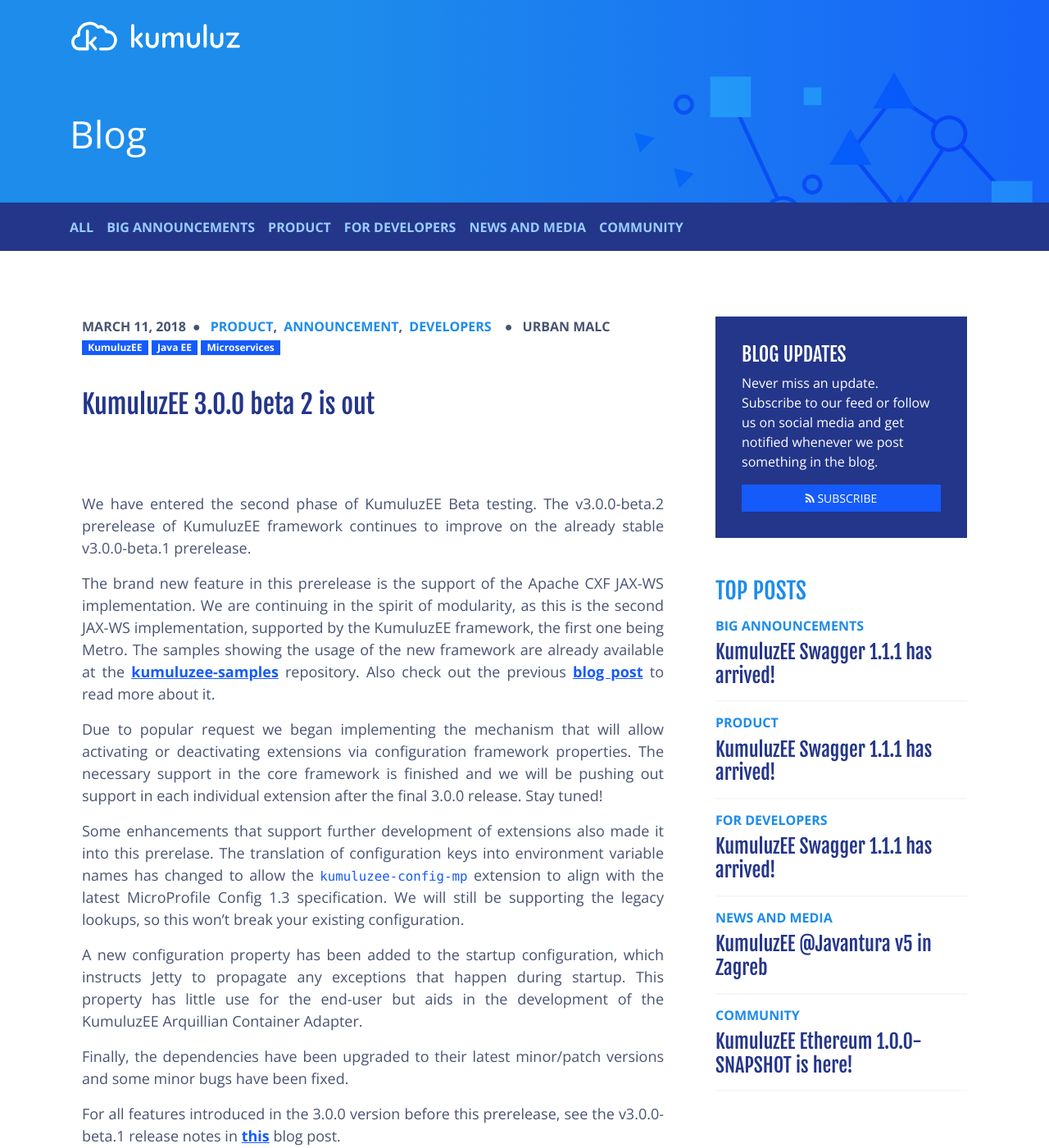
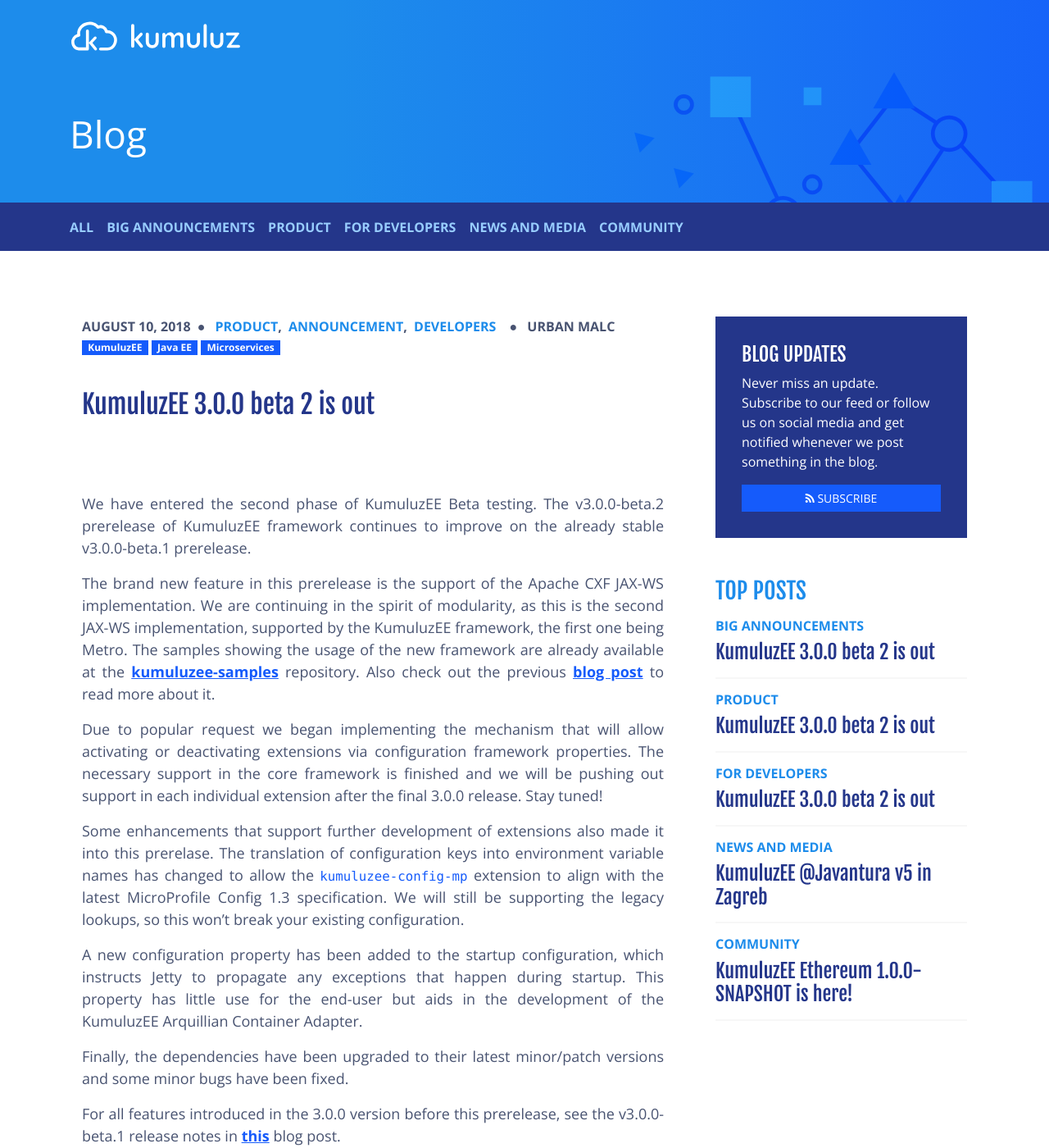
Before and after one commit to kumuluz/blog.sunesis.si, a Jekyll site: the page built from _posts/2018-08-10-kumuluzee-3.0.0-beta.2-release.markdown, in a window 1280 px wide and 1400 px high. Shown: the whole window at 82% size. Built offline with Jekyll 4.4.1, drawn with Linux system fonts in a browser that asks for light colours; some of the changed text lies outside the part shown.

Commit message:
Fixed date

```diff
--- a/_posts/2018-08-10-kumuluzee-3.0.0-beta.2-release.markdown
+++ b/_posts/2018-08-10-kumuluzee-3.0.0-beta.2-release.markdown
@@ -1,7 +1,7 @@
 ---
 layout: post
 title:  "KumuluzEE 3.0.0 beta 2 is out"
-date:   2018-03-11
+date:   2018-08-10
 author: urbim
 categories: [Product, Announcement, Developers]
 tags: [KumuluzEE, Java EE, Microservices]
```
